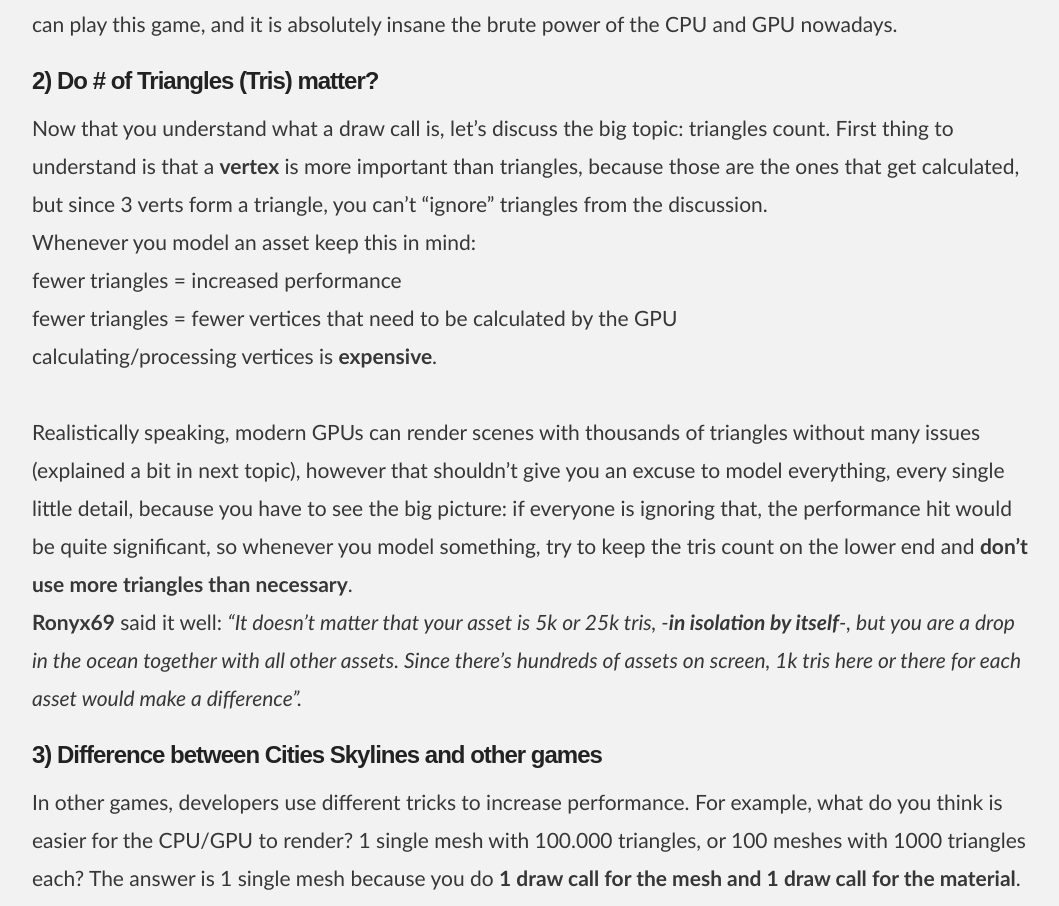
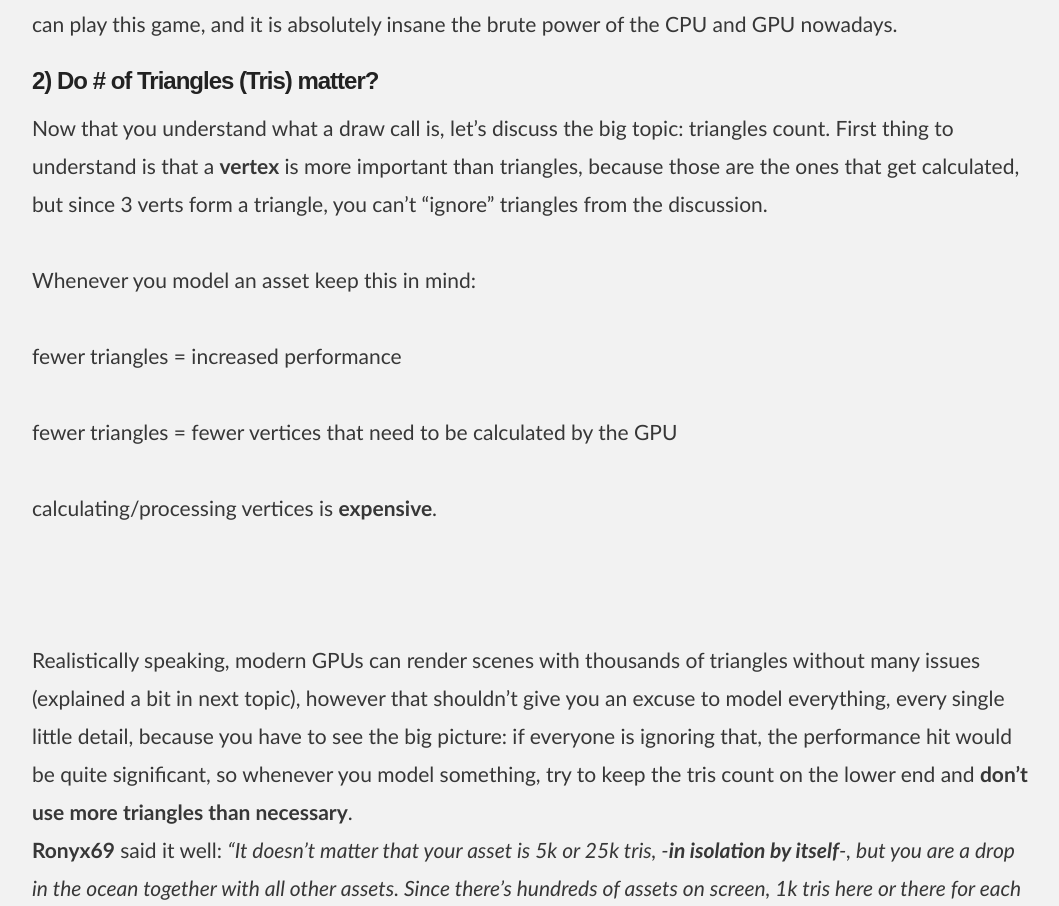
Before and after one commit to comradeintense/assetoptimization, a Jekyll site: the page built from index.md, in a window 1280 px wide. Shown: the part 2534-3440 px from the top of the page, without its empty margins (108-1167 px from the left). Built offline with Jekyll 4.4.1, drawn with Linux system fonts in a browser that asks for light colours; our own code applies the rules of GitHub Pages for plain Markdown files.

Commit message:
Update index.md

```diff
--- a/index.md
+++ b/index.md
@@ -38,12 +38,12 @@
 ### 2) Do # of Triangles (Tris) matter?
 
 Now that you understand what a draw call is, let’s discuss the big topic: triangles count. First thing to understand is that a **vertex** is more important than triangles, because those are the ones that get calculated, but since 3 verts form a triangle, you can’t “ignore” triangles from the discussion.
-<br>
-Whenever you model an asset keep this in mind:<br>
-fewer triangles = increased performance<br>
-fewer triangles = fewer vertices that need to be calculated by the GPU<br>
-calculating/processing vertices is **expensive**.<br>
-<br>
+<br><br>
+Whenever you model an asset keep this in mind:<br><br>
+fewer triangles = increased performance<br><br>
+fewer triangles = fewer vertices that need to be calculated by the GPU<br><br>
+calculating/processing vertices is **expensive**.<br><br>
+<br><br>
 Realistically speaking, modern GPUs can render scenes with thousands of triangles without many issues (explained a bit in next topic), however that shouldn’t give you an excuse to model everything, every single little detail, because you have to see the big picture: if everyone is ignoring that, the performance hit would be quite significant, so whenever you model something, try to keep the tris count on the lower end and **don’t use more triangles than necessary**.
 <br>
 **Ronyx69** said it well: _“It doesn’t matter that your asset is 5k or 25k tris, -**in isolation by itself**-, but you are a drop in the ocean together with all other assets. Since there's hundreds of assets on screen, 1k tris here or there for each asset would make a difference”._
```
